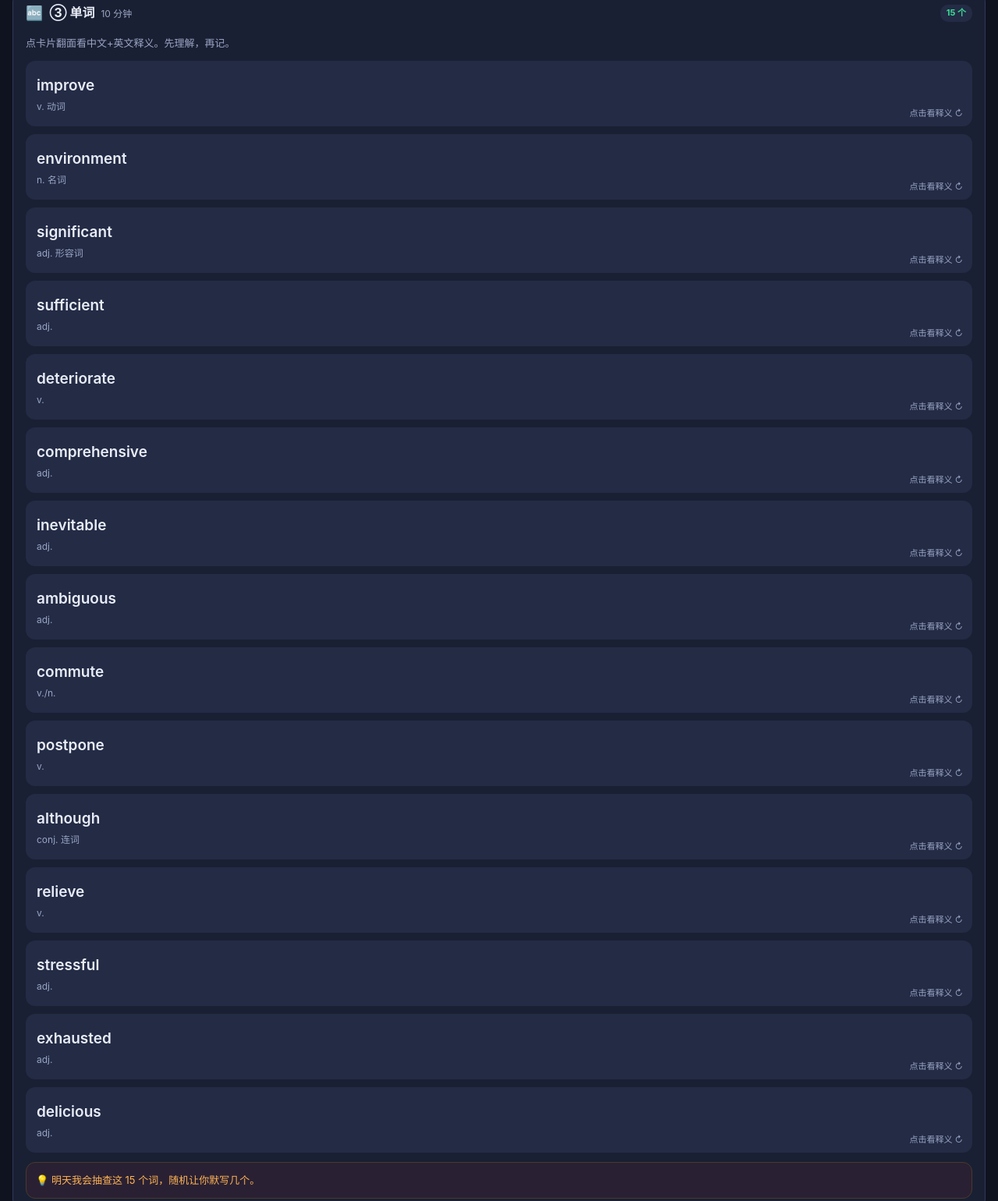
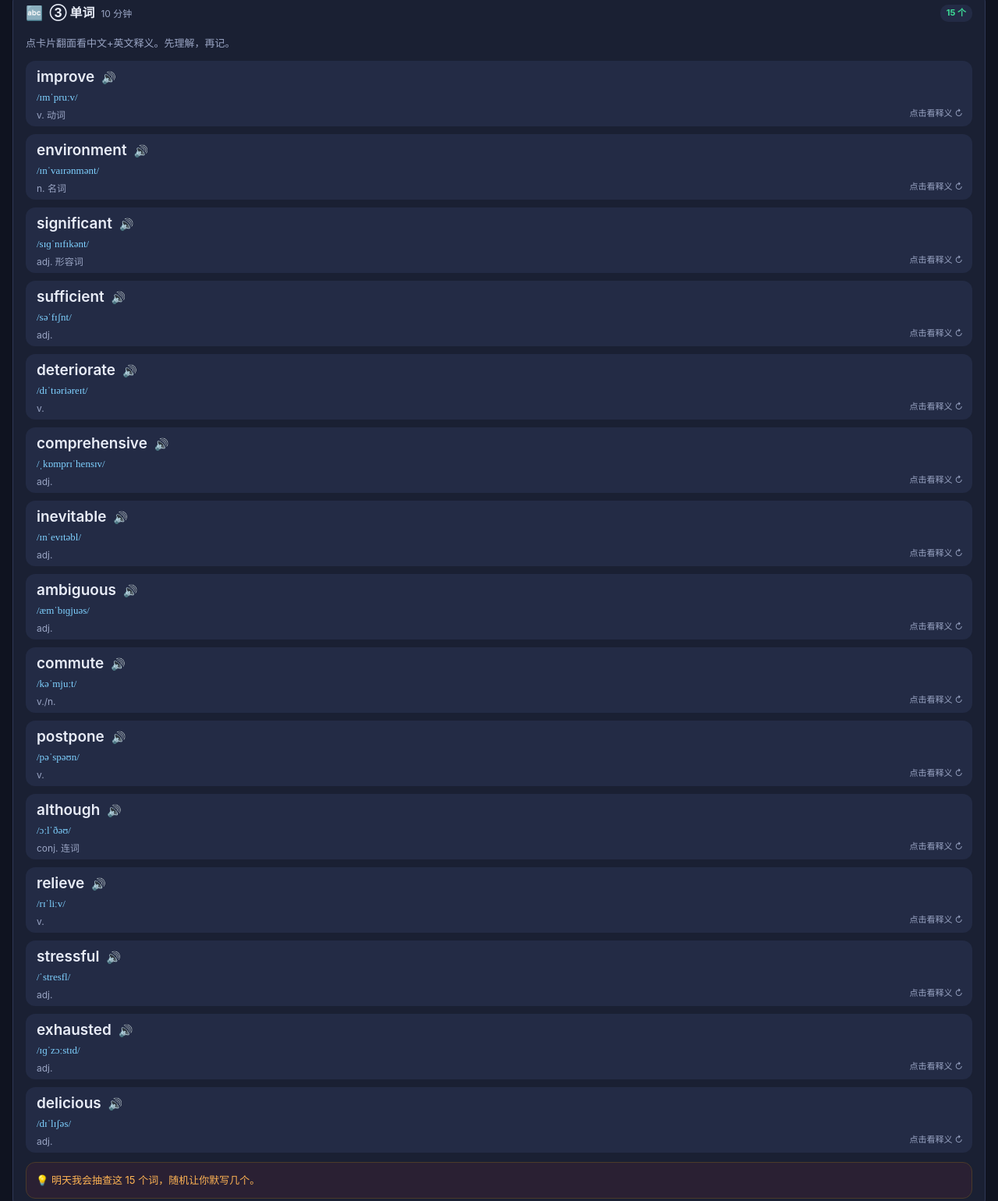
Before and after one commit to jiajia11272042/ielts-study, a plain HTML site: page index.html in a window 1280 px wide. Shown: the part 903-2443 px from the top of the page at 78% size. Drawn offline with Linux system fonts and the light colour scheme.

Commit message:
Add IPA + click-to-pronounce for vocabulary

```diff
--- a/index.html
+++ b/index.html
@@ -51,7 +51,10 @@
   .word.flip .word-inner{transform:rotateY(180deg);}
   .word-face{position:absolute;inset:0;backface-visibility:hidden;padding:12px 14px;display:flex;flex-direction:column;justify-content:center;}
   .word-front .w{font-size:19px;font-weight:600;}
+  .word-front .ipa{font-size:13px;color:var(--en);margin-top:1px;font-family:"Times New Roman",serif;}
   .word-front .pos{font-size:12px;color:var(--sub);margin-top:2px;}
+  .speak{display:inline-block;font-size:15px;cursor:pointer;padding:0 4px;filter:grayscale(.2);}
+  .speak:active{transform:scale(1.3);}
   .word-front .hint{font-size:11px;color:var(--sub);position:absolute;right:12px;bottom:8px;}
   .word-back{transform:rotateY(180deg);background:#1d2742;border-radius:12px;}
   .word-back .zh{font-size:15px;font-weight:600;color:var(--accent2);}
@@ -209,24 +212,39 @@ const DAYS = {
       task: "告诉 AI：① 不看文本你听懂了百分之几 ② 哪一句完全没听懂（贴出来）"
     },
     words: [
-      {w:"improve", pos:"v. 动词", zh:"改善，提高", def:"to make something better", eg:"I want to improve my English."},
-      {w:"environment", pos:"n. 名词", zh:"环境", def:"the natural world; the conditions around you", eg:"We must protect the environment."},
-      {w:"significant", pos:"adj. 形容词", zh:"重要的，显著的（不是\"有意义的\"）", def:"large or important enough to have an effect", eg:"There was a significant change in the data."},
-      {w:"sufficient", pos:"adj.", zh:"足够的，充足的", def:"as much as is needed", eg:"We have sufficient time to finish."},
-      {w:"deteriorate", pos:"v.", zh:"恶化，变坏（你没认出来的词）", def:"to become worse", eg:"His health began to deteriorate."},
-      {w:"comprehensive", pos:"adj.", zh:"全面的，综合的（不是\"理解的\"）", def:"including everything; complete", eg:"The report gives a comprehensive overview."},
-      {w:"inevitable", pos:"adj.", zh:"不可避免的", def:"certain to happen; unavoidable", eg:"Change is inevitable."},
-      {w:"ambiguous", pos:"adj.", zh:"模糊的，有歧义的（不是\"巨大的\"）", def:"having more than one possible meaning; unclear", eg:"His answer was ambiguous."},
-      {w:"commute", pos:"v./n.", zh:"通勤（上下班往返）", def:"to travel regularly between home and work", eg:"I commute to work by subway."},
-      {w:"postpone", pos:"v.", zh:"推迟，延期", def:"to delay an event to a later time", eg:"The meeting was postponed to Friday."},
-      {w:"although", pos:"conj. 连词", zh:"尽管，虽然", def:"in spite of the fact that", eg:"Although it was late, I cooked dinner."},
-      {w:"relieve", pos:"v.", zh:"缓解，减轻（你写成了 relived 重温，差很远）", def:"to reduce pain, worry or a problem", eg:"The food relieved my stress."},
-      {w:"stressful", pos:"adj.", zh:"有压力的，令人紧张的", def:"causing a lot of worry or pressure", eg:"My job is very stressful."},
-      {w:"exhausted", pos:"adj.", zh:"筋疲力尽的（比 tired 更强）", def:"extremely tired", eg:"After 11 hours of work, I was exhausted."},
-      {w:"delicious", pos:"adj.", zh:"美味的", def:"having a very pleasant taste", eg:"The beef steak was delicious."}
+      {w:"improve", ipa:"/ɪmˈpruːv/", pos:"v. 动词", zh:"改善，提高", def:"to make something better", eg:"I want to improve my English."},
+      {w:"environment", ipa:"/ɪnˈvaɪrənmənt/", pos:"n. 名词", zh:"环境", def:"the natural world; the conditions around you", eg:"We must protect the environment."},
+      {w:"significant", ipa:"/sɪɡˈnɪfɪkənt/", pos:"adj. 形容词", zh:"重要的，显著的（不是\"有意义的\"）", def:"large or important enough to have an effect", eg:"There was a significant change in the data."},
+      {w:"sufficient", ipa:"/səˈfɪʃnt/", pos:"adj.", zh:"足够的，充足的", def:"as much as is needed", eg:"We have sufficient time to finish."},
+      {w:"deteriorate", ipa:"/dɪˈtɪəriəreɪt/", pos:"v.", zh:"恶化，变坏（你没认出来的词）", def:"to become worse", eg:"His health began to deteriorate."},
+      {w:"comprehensive", ipa:"/ˌkɒmprɪˈhensɪv/", pos:"adj.", zh:"全面的，综合的（不是\"理解的\"）", def:"including everything; complete", eg:"The report gives a comprehensive overview."},
+      {w:"inevitable", ipa:"/ɪnˈevɪtəbl/", pos:"adj.", zh:"不可避免的", def:"certain to happen; unavoidable", eg:"Change is inevitable."},
+      {w:"ambiguous", ipa:"/æmˈbɪɡjuəs/", pos:"adj.", zh:"模糊的，有歧义的（不是\"巨大的\"）", def:"having more than one possible meaning; unclear", eg:"His answer was ambiguous."},
+      {w:"commute", ipa:"/kəˈmjuːt/", pos:"v./n.", zh:"通勤（上下班往返）", def:"to travel regularly between home and work", eg:"I commute to work by subway."},
+      {w:"postpone", ipa:"/pəˈspəʊn/", pos:"v.", zh:"推迟，延期", def:"to delay an event to a later time", eg:"The meeting was postponed to Friday."},
+      {w:"although", ipa:"/ɔːlˈðəʊ/", pos:"conj. 连词", zh:"尽管，虽然", def:"in spite of the fact that", eg:"Although it was late, I cooked dinner."},
+      {w:"relieve", ipa:"/rɪˈliːv/", pos:"v.", zh:"缓解，减轻（你写成了 relived 重温，差很远）", def:"to reduce pain, worry or a problem", eg:"The food relieved my stress."},
+      {w:"stressful", ipa:"/ˈstresfl/", pos:"adj.", zh:"有压力的，令人紧张的", def:"causing a lot of worry or pressure", eg:"My job is very stressful."},
+      {w:"exhausted", ipa:"/ɪɡˈzɔːstɪd/", pos:"adj.", zh:"筋疲力尽的（比 tired 更强）", def:"extremely tired", eg:"After 11 hours of work, I was exhausted."},
+      {w:"delicious", ipa:"/dɪˈlɪʃəs/", pos:"adj.", zh:"美味的", def:"having a very pleasant taste", eg:"The beef steak was delicious."}
     ]
   }
 };
+
+// ===== 发音（Web Speech API，iPhone Safari 支持）=====
+function speak(text){
+  if(!('speechSynthesis' in window)){alert('当前浏览器不支持发音，建议用 Safari');return;}
+  window.speechSynthesis.cancel();
+  const u=new SpeechSynthesisUtterance(text);
+  u.lang='en-GB';           // 雅思偏英式，优先英音
+  u.rate=0.85;              // 稍慢，方便跟读
+  const vs=window.speechSynthesis.getVoices();
+  const pref=vs.find(v=>v.lang==='en-GB')||vs.find(v=>v.lang && v.lang.startsWith('en'));
+  if(pref)u.voice=pref;
+  window.speechSynthesis.speak(u);
+}
+// 预加载嗓音列表（部分浏览器首次为空）
+if('speechSynthesis' in window){window.speechSynthesis.getVoices();window.speechSynthesis.onvoiceschanged=()=>window.speechSynthesis.getVoices();}
 
 // ===== 状态管理 =====
 let curDay = 1;
@@ -256,13 +274,14 @@ function renderDay(){
     <div class="word" onclick="this.classList.toggle('flip')">
       <div class="word-inner">
         <div class="word-face word-front">
-          <div class="w">${x.w}</div><div class="pos">${x.pos}</div>
+          <div class="w">${x.w} <span class="speak" onclick="event.stopPropagation();speak('${x.w}')">🔊</span></div>
+          <div class="ipa">${x.ipa||''}</div><div class="pos">${x.pos}</div>
           <div class="hint">点击看释义 ↻</div>
         </div>
         <div class="word-face word-back">
           <div class="zh">${x.zh}</div>
           <div class="def">EN: ${x.def}</div>
-          <div class="eg">e.g. ${x.eg}</div>
+          <div class="eg">e.g. ${x.eg} <span class="speak" onclick="event.stopPropagation();speak(&quot;${x.eg.replace(/"/g,'')}&quot;)">🔊</span></div>
         </div>
       </div>
     </div>`).join('');
```
